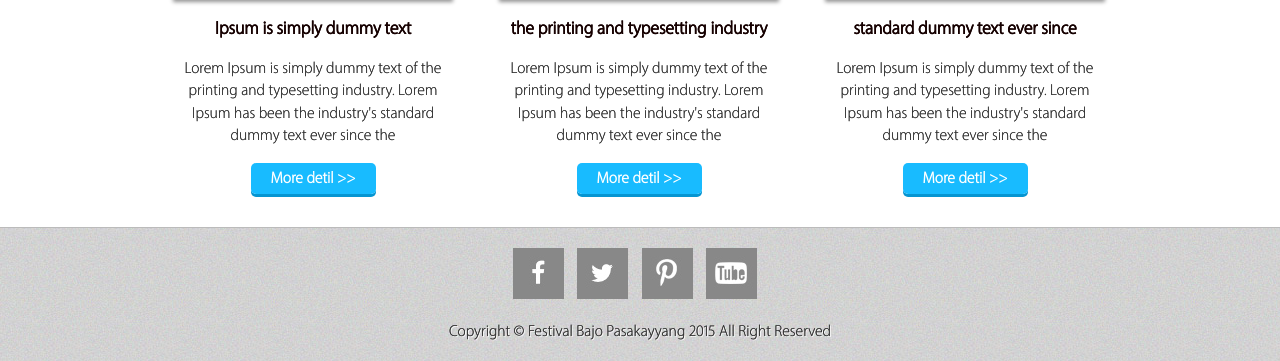
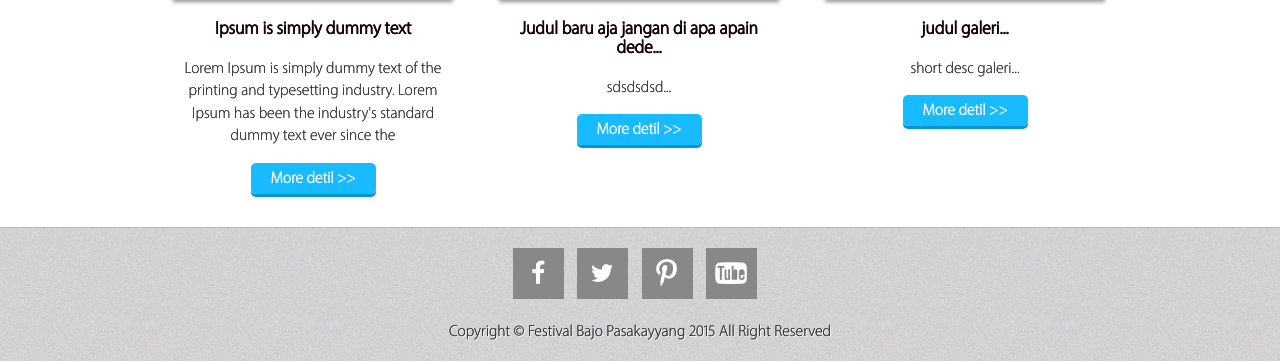
Before and after one commit to miftahariss/pasakayyang, a CodeIgniter app: page /pasakayyang/ in a window 1280 px wide. Shown: the part 2341-2702 px from the top of the page. Run offline with CodeIgniter, Linux system fonts and the light colour scheme; some web fonts are replaced.

Commit message:
intial commit

```diff
--- a/application/views/frontend/home.php
+++ b/application/views/frontend/home.php
@@ -17,24 +17,32 @@ Sabtu 21 November 2015</h2>
                 <p>
                 	Lorem Ipsum is simply dummy text of the printing and typesetting industry. Lorem Ipsum has been the industry's standard dummy text ever since the
                 </p>
-                <p><a href="">More detil >></a></p>
+                <p><a href="<?php echo base_url(); ?>morowali">More detil >></a></p>
             </div>
+            <?php if(isset($updates)): ?>
+                <?php foreach($updates as $value): ?>
                     <div class="box">
-            	<div><img src="<?php echo base_url(); ?>asset/images/potho2.jpg" alt=""></div>
-                <h2>the printing and typesetting industry</h2>
+                    	<div><img src="<?php echo base_url() ?>asset_admin/assets/uploads/cover/original/<?php echo $value['filename']; ?>" alt=""></div>
+                        <h2><?php echo substr($value['title'], 0, 40) . "..."; ?></h2>
                         <p>
-                	Lorem Ipsum is simply dummy text of the printing and typesetting industry. Lorem Ipsum has been the industry's standard dummy text ever since the
+                        	<?php echo substr($value['short_desc'], 0, 140) . "..."; ?>
                         </p>
-                <p><a href="">More detil >></a></p>
+                        <p><a href="<?php echo base_url(); ?>update">More detil >></a></p>
                     </div>
+                <?php endforeach; ?>
+            <?php endif; ?>
+            <?php if(isset($galeri)): ?>
+                <?php foreach($galeri as $value): ?>
                     <div class="box">
-            	<div><img src="<?php echo base_url(); ?>asset/images/potho3.jpg" alt=""></div>
-                <h2>standard dummy text ever since</h2>
+                    	<div><img src="<?php echo base_url() ?>asset_admin/assets/uploads/cover/original/<?php echo $value['filename']; ?>" alt=""></div>
+                        <h2><?php echo substr($value['title'], 0, 40) . "..."; ?></h2></h2>
                         <p>
-                	Lorem Ipsum is simply dummy text of the printing and typesetting industry. Lorem Ipsum has been the industry's standard dummy text ever since the
+                        	<?php echo substr($value['short_desc'], 0, 140) . "..."; ?>
                         </p>
-                <p><a href="">More detil >></a></p>
+                        <p><a href="<?php echo base_url(); ?>galeri">More detil >></a></p>
                     </div>
+            <?php endforeach; ?>
+            <?php endif; ?>
             <br class="clearfloat" />
         </div>
   </div>
```
Lines whose indentation alone changed are shown as unchanged.
